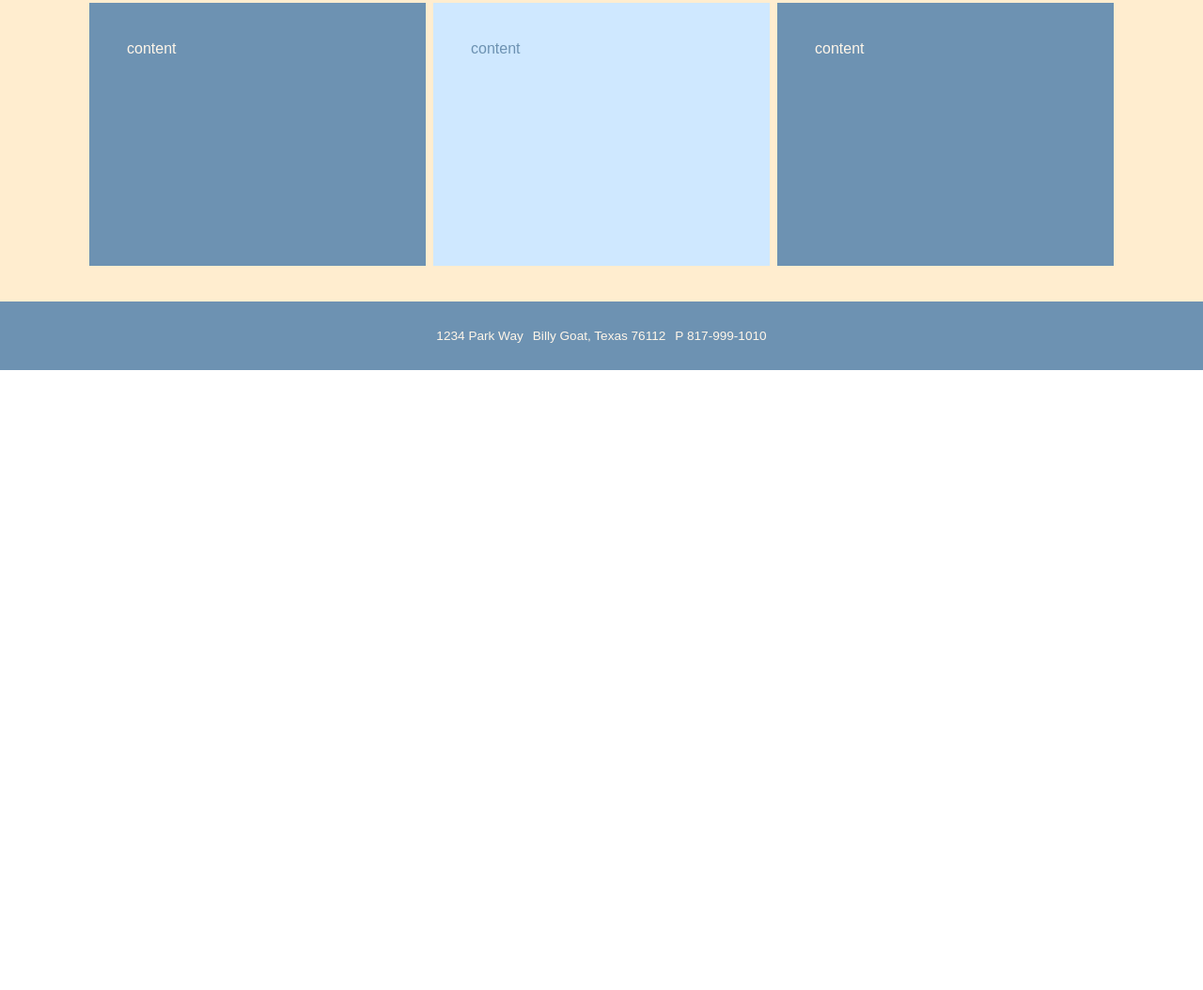
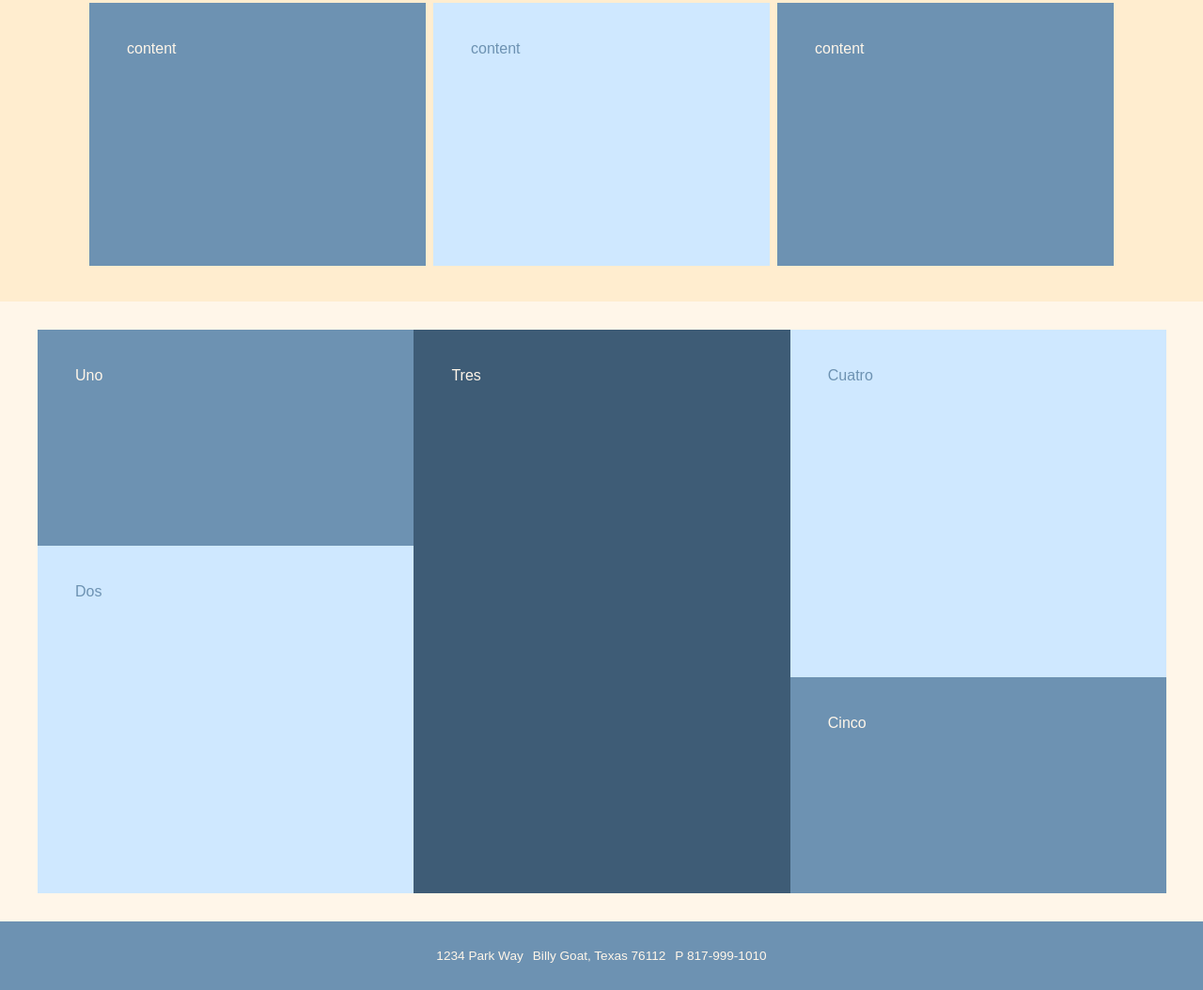
Before and after one commit to everettanthony/flexbox-playground, a plain HTML site: page flexbox-layout.html in a window 1280 px wide. Shown: the part 2799-3853 px from the top of the page at 94% size. Before the commit the page ends 3193 px from the top, so only its background shows below. Drawn offline with Linux system fonts and the light colour scheme.

Commit message:
New gallery section

```diff
--- a/css/styles.scss
+++ b/css/styles.scss
@@ -279,6 +279,51 @@ body {
 			}
 		}
 	}
+
+	/* Gallery Three */
+
+	.galleryThree {
+	    padding: 30px;
+	    position: relative;
+
+		&-content {
+			align-items: flex-start;
+		    display: flex;
+		    flex-flow: column wrap;
+		    height: 600px;
+		    justify-content: flex-start;
+		    max-width: 1200px;
+		    margin: 0 auto;
+		    background: yellow;
+		}
+
+		&-item {
+		    background: #6D92B2;
+		    color: #FFF6E9;
+		    height: 150px;
+		    margin: 0;
+		    width: 26.7%;
+		    overflow: hidden;
+		    padding: 40px;
+
+		    &:nth-child(2) {
+			    background: #CFE8FF;
+			    color: #6D92B2;
+		    	height: 290px;
+		    }
+
+		    &:nth-child(3) {
+		    	background: #3e5c76;
+		    	height: 600px;
+		    }
+
+		    &:nth-child(4) {
+			    background: #CFE8FF;
+			    color: #6D92B2;
+		    	height: 290px;
+		    }
+		}
+	}
 }
 
 /* Footer */
--- a/flexbox-layout.html
+++ b/flexbox-layout.html
@@ -129,6 +129,17 @@
                 <div class="child"><div>content</div></div>
             </div>
         </section>
+
+        <!-- Another Gallery -->
+        <section class="galleryThree">
+            <div class="galleryThree-content">
+                <div class="galleryThree-item">Uno</div>
+                <div class="galleryThree-item">Dos</div>
+                <div class="galleryThree-item">Tres</div>
+                <div class="galleryThree-item">Cuatro</div>
+                <div class="galleryThree-item">Cinco</div>
+            </div>
+        </section>
     </div>
 
     <footer>
```
Also changed, not shown: css/styles.css, 1 other file.
